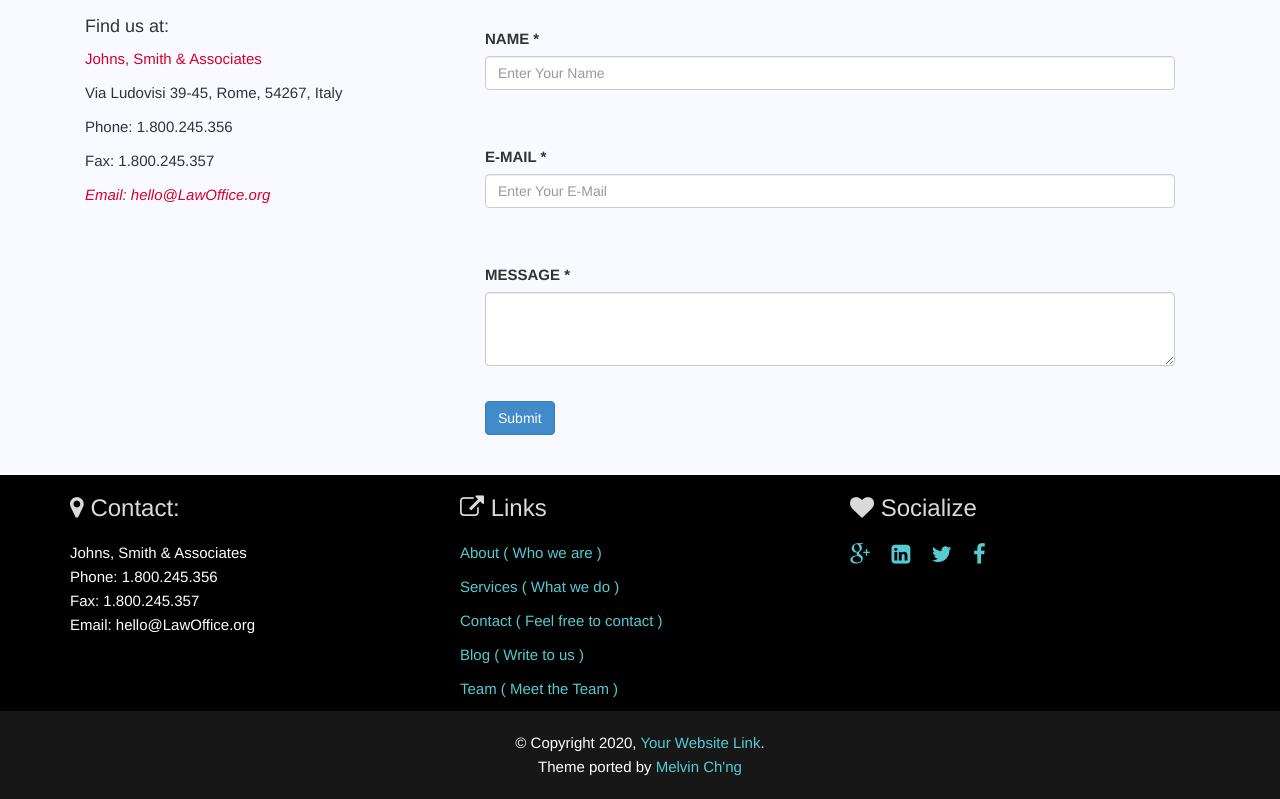
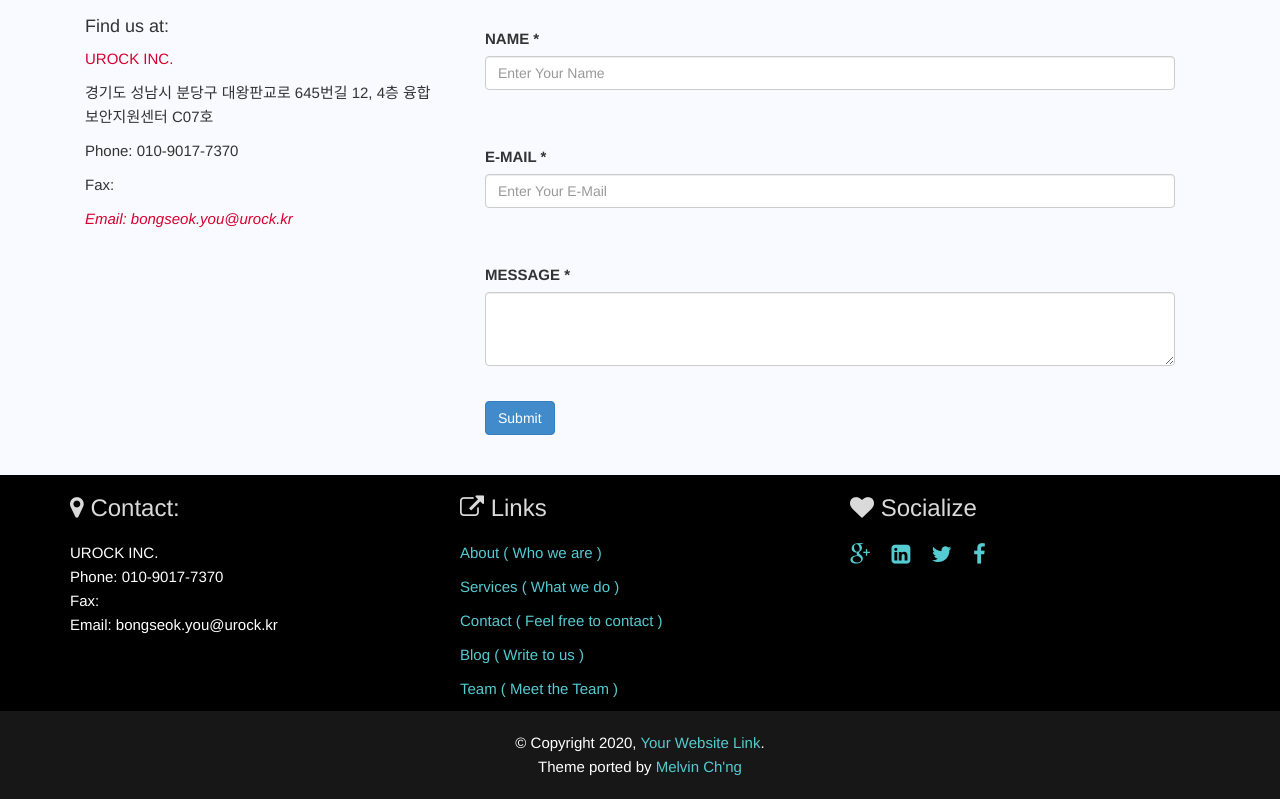
Before and after one commit to UROCKInc/UROCKInc.github.io, a Jekyll site: the page built from contact.html, in a window 1280 px wide. Shown: the part 531-1330 px from the top of the page. Built offline with Jekyll 4.4.1, drawn with Linux system fonts in a browser that asks for light colours.

Commit message:
yml 기본 정보 변경

```diff
--- a/_config.yml
+++ b/_config.yml
@@ -14,7 +14,7 @@
 # You can create any custom variable you would like, and they will be accessible
 # in the templates via {{ site.myvariable }}.
 title: 디지털포렌식 전문기업 | 주식회사 유락
-email: your-email@example.com
+email: bongseok.you@urock.kr
 description: > # this means to ignore newlines until "baseurl:"
   Yet another Jekyll theme. It is designed for business purpose and ported by
   Melvin Ch'ng.
@@ -22,12 +22,12 @@ baseurl: "" # the subpath of your site, e.g. /blog
 url: "" # the base hostname & protocol for your site, e.g. http://example.com
 
 # Company Information
-company_name: Johns, Smith & Associates
-address_line: Via Ludovisi 39-45, Rome, 54267, Italy
-telephone_number: 1.800.245.356
-fax_number: 1.800.245.357
-company_email: hello@LawOffice.org
-google_map: https://www.google.com/maps/embed?pb=!1m14!1m12!1m3!1d3618.727010735933!2d91.837871!3d24.907291700000002!2m3!1f0!2f0!3f0!3m2!1i1024!2i768!4f13.1!5e0!3m2!1sen!2s!4v1404919738144
+company_name: UROCK INC.
+address_line: 경기도 성남시 분당구 대왕판교로 645번길 12, 4층 융합보안지원센터 C07호
+telephone_number: 010-9017-7370
+#fax_number: 1.800.245.357
+company_email: bongseok.you@urock.kr
+google_map: https://goo.gl/maps/G9sh24Zt8kYurbVv6
 
 # Social Link
 facebook_link: http://www.facebook.com
```
